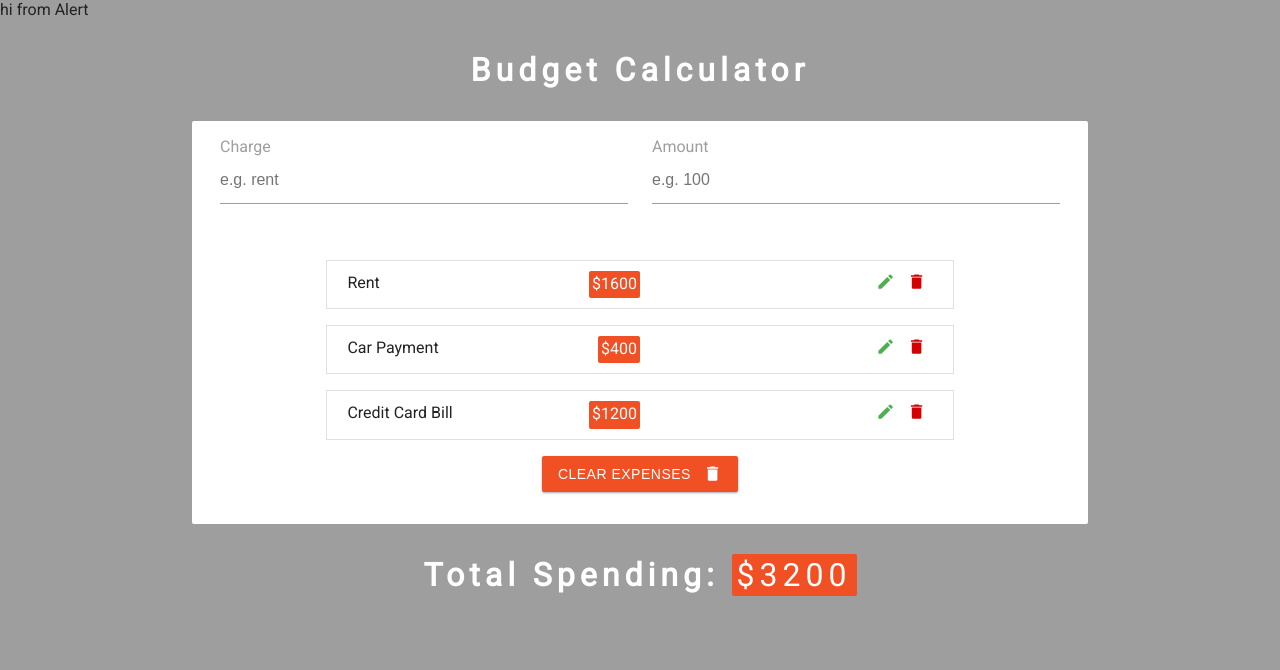
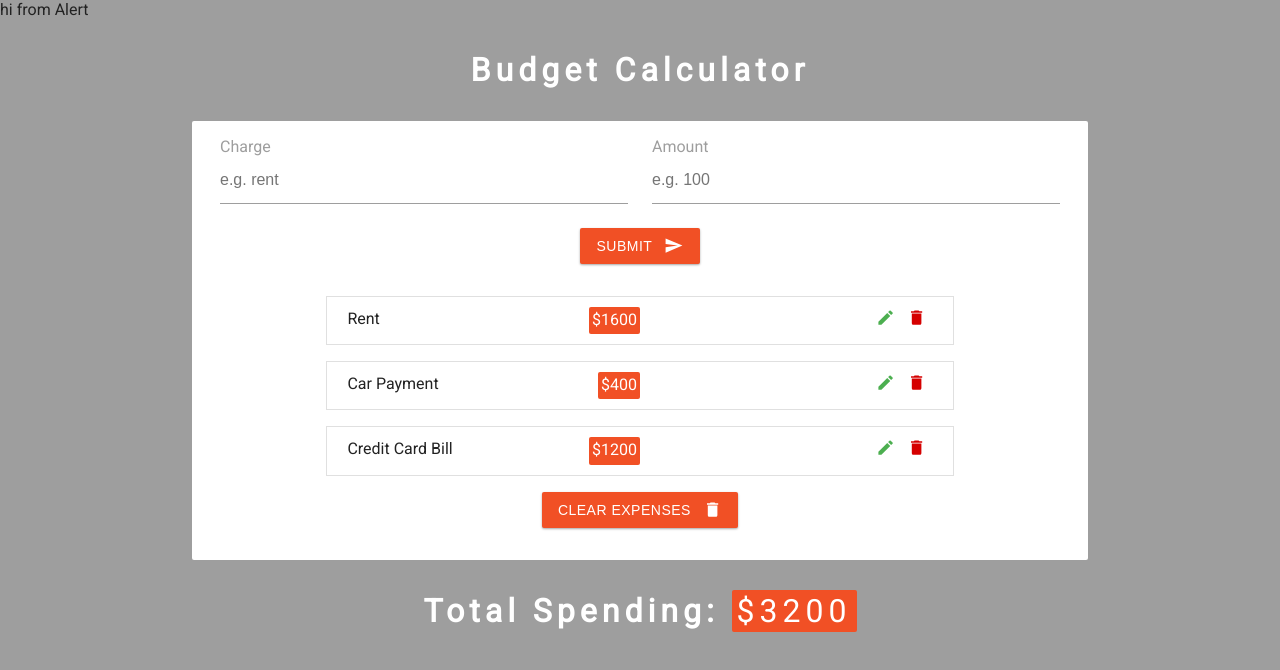
Before and after one commit to BeataJ/budget-cal-react-hooks, a React (Create React App) app: page / in a window 1280 px wide. Shown: the top 670 px of the page. Built offline with nearby package versions, Linux system fonts and the light colour scheme.

Commit message:
add button submit

```diff
--- a/src/components/ExpenseForm.js
+++ b/src/components/ExpenseForm.js
@@ -26,6 +26,10 @@ const ExpenseForm = () => {
           />
         </div>
       </div>
+      <button type="submit" className="btn">
+        submit
+        <MdSend className="btn-icon" />
+      </button>
     </form>
   );
 };
```
